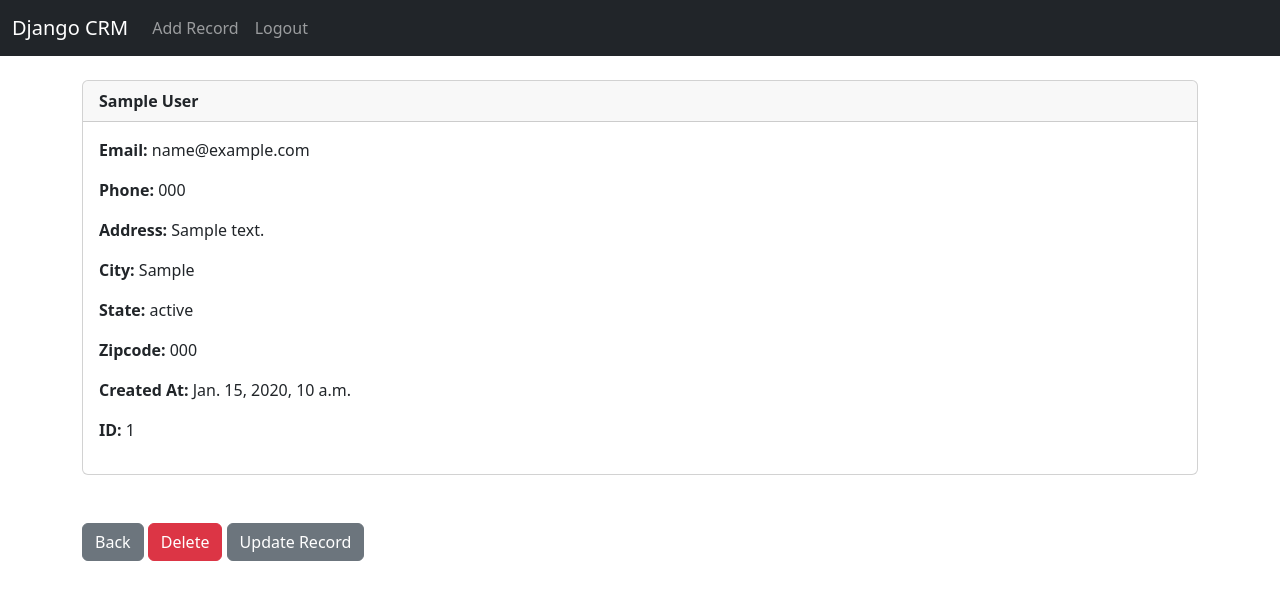
After one commit to yuvaldanino/dcrm, a Django app: page /record/1 in a window 1280 px wide. The commit adds this page. Shown: the top 600 px of the page. Run offline with Django 4.2, Linux system fonts and the light colour scheme; a user stored in the database is signed in; tables that the repository leaves empty hold one stand-in row (values such as "Sample post").

Commit message:
Final youtube follow

```diff
--- a/website/templates/navbar.html
+++ b/website/templates/navbar.html
@@ -8,6 +8,10 @@
         <ul class="navbar-nav me-auto mb-2 mb-lg-0">
 
           {% if user.is_authenticated %}
+
+          <li class="nav-item">
+            <a class="nav-link" href="{% url 'add_record'%}">Add Record</a>
+          </li>
 
           <li class="nav-item">
             <a class="nav-link" href="{% url 'logout'%}">Logout</a>
--- /dev/null
+++ b/website/templates/record.html
@@ -0,0 +1,49 @@
+{% extends 'base.html' %}
+{% block content %}
+
+
+<div class="card">
+    <div class="card-header">
+        <strong>
+            {{ customer_record.first_name }} {{ customer_record.last_name }}
+        </strong>
+    </div>
+    <div class="card-body">
+        <p class="card-text">
+            <strong>Email: </strong>{{ customer_record.email }}
+        </p>
+        <p class="card-text">
+            <strong>Phone: </strong>{{ customer_record.phone }}
+        </p>
+        <p class="card-text">
+            <strong>Address: </strong>{{ customer_record.address }}
+        </p>
+        <p class="card-text">
+        <strong>City: </strong>{{ customer_record.city }}
+        </p>
+        <p class="card-text">
+        <strong>State: </strong>{{ customer_record.state }}
+        </p>
+        <p class="card-text">
+        <strong>Zipcode: </strong>{{ customer_record.zipcode }}
+        </p>
+        <p class="card-text">
+        <strong>Created At: </strong>{{ customer_record.created_at }}
+        </p>
+        <p class="card-text">
+        <strong>ID: </strong>{{ customer_record.id }}
+        </p>
+
+
+        <p>
+
+    </div>
+  </div>
+
+  <br/><br/>
+  <a href = "{% url 'home' %}" class = "btn btn-secondary"> Back </a>
+  <a href = "{% url 'delete_record' customer_record.id %}" class = "btn btn-danger"> Delete </a>
+
+  <a href = "{% url 'update_record' customer_record.id %}" class = "btn btn-secondary"> Update Record </a>
+
+{% endblock %}
--- a/website/urls.py
+++ b/website/urls.py
@@ -8,5 +8,8 @@ urlpatterns = [
 
     path('logout/', views.logout_user, name = 'logout'),
     path('register/', views.register_user, name = 'register'),
-
+    path('record/<int:pk>', views.customer_record, name = 'record'),
+    path('delete_record/<int:pk>', views.delete_record, name = 'delete_record'),
+    path('add_record/', views.add_record, name = 'add_record'),
+    path('update_record/<int:pk>', views.update_record, name = 'update_record'),
 ]
--- a/website/views.py
+++ b/website/views.py
@@ -1,7 +1,7 @@
 from django.shortcuts import render, redirect
 from django.contrib.auth import authenticate, login, logout # authenticaltion stuff
 from django.contrib import messages
-from .forms import SignUpForm
+from .forms import SignUpForm, AddRecordForm
 from .models import Record
 
 
@@ -62,3 +62,52 @@ def register_user(request):
         return render(request, 'register.html', {'form': form})
 
     return render(request, 'register.html', {'form': form})
+
+def customer_record(request, pk):
+    #make it so you can view your records only if youre logged in
+    if request.user.is_authenticated:
+        #look up record  (get a single object )
+        customer_record  = Record.objects.get(id = pk)
+        return render(request, 'record.html', {'customer_record': customer_record})
+    else:
+        messages.success(request, "You Must Be Logged In To View That Page...")
+        return redirect('home')
+
+def delete_record(request, pk):
+    if request.user.is_authenticated:
+        delete_it = Record.objects.get(id = pk)
+        delete_it.delete()
+        messages.success(request, "Record Deleted Succesfully...")
+        return redirect('home')
+    else:
+        messages.success(request, "You Must Be Logged In To Do That...")
+        return redirect('home')
+
+def add_record(request):
+
+    form = AddRecordForm(request.POST or None)
+    if request.user.is_authenticated:
+        if request.method == "POST":
+            if form.is_valid():
+                add_record = form.save()
+                messages.success(request, "Record Added...")
+                return redirect('home')
+        return render(request, 'add_record.html', {'form':form})
+    else:
+        messages.success(request, "You Must Be Logged In To Do That...")
+        return redirect('home')
+
+def update_record(request, pk):
+
+    if request.user.is_authenticated:
+        current_record = Record.objects.get(id = pk)
+        form = AddRecordForm(request.POST or None, instance = current_record)
+        if form.is_valid():
+            form.save()
+            messages.success(request, "Record Has Been Updated!")
+            return redirect('home')
+        else:
+            return render(request, 'update_record.html', {'form':form})
+    else:
+        messages.success(request, "You Must Be Logged In To Do That...")
+        return redirect('home')
```
Also changed, not shown: website/forms.py (+18 -0 lines), website/templates/add_record.html (added, +17 -0 lines), website/templates/home.html (+4 -4 lines), website/templates/update_record.html (added, +16 -0 lines).
